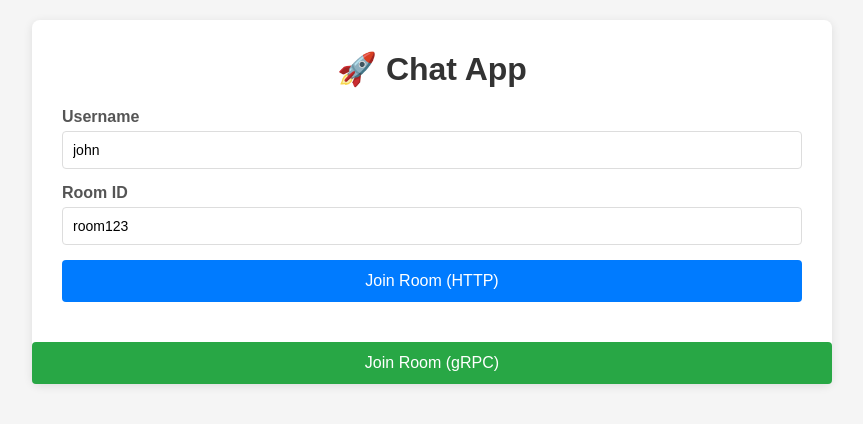
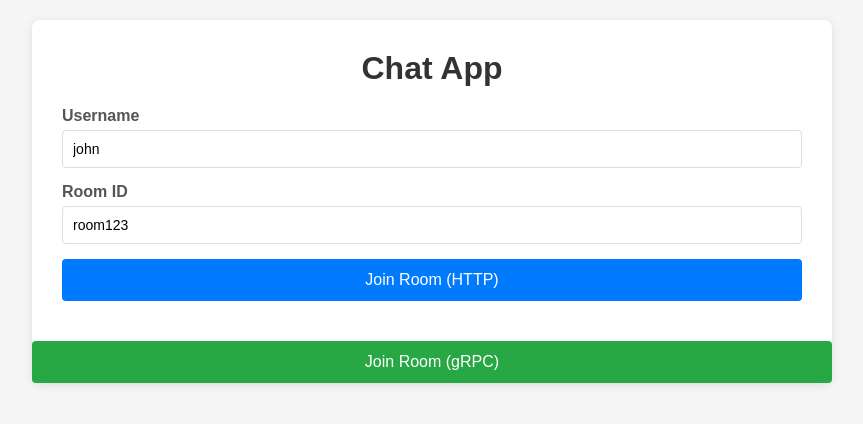
Before and after one commit to saivarma10/chat, a plain HTML site: page index.html in a window 1280 px wide. Shown: the whole page, without its empty margins (208-1071 px from the left). Drawn offline with Linux system fonts and the light colour scheme.

Commit message:
initail commit

```diff
--- a/index.html
+++ b/index.html
@@ -44,7 +44,7 @@
     <div class="container">
         <!-- Join Section -->
         <div class="join-section" id="joinSection">
-            <h1>🚀 Chat App</h1>
+            <h1> Chat App</h1>
 
             <div class="form-group">
                 <label for="username">Username</label>
```
Also changed, not shown: 14 other files.
